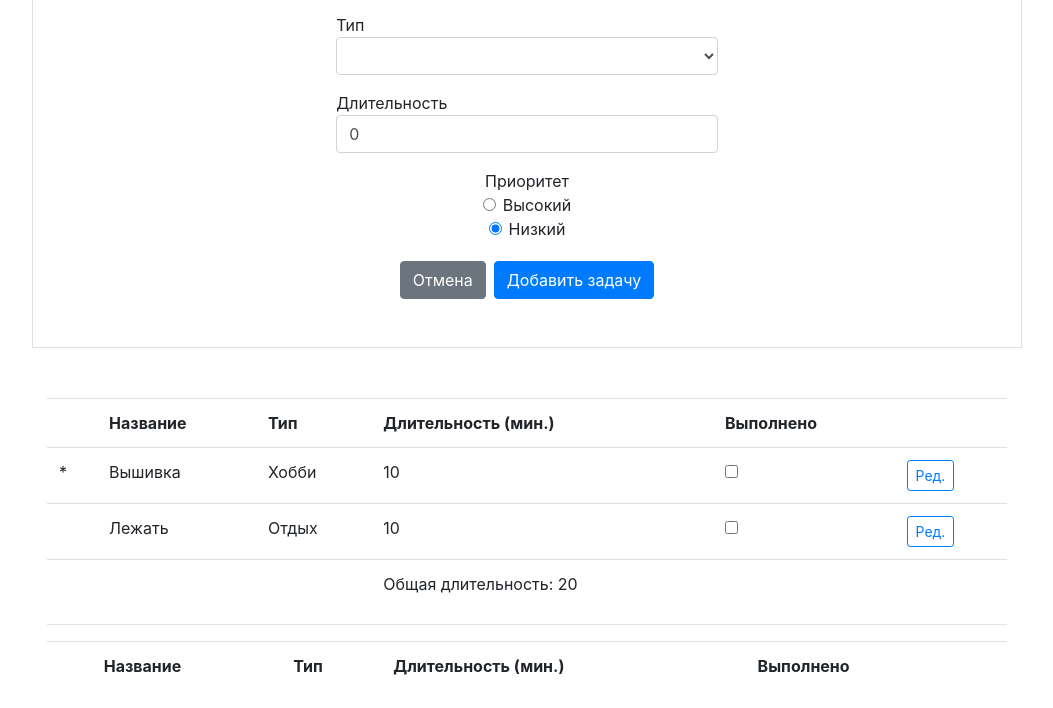
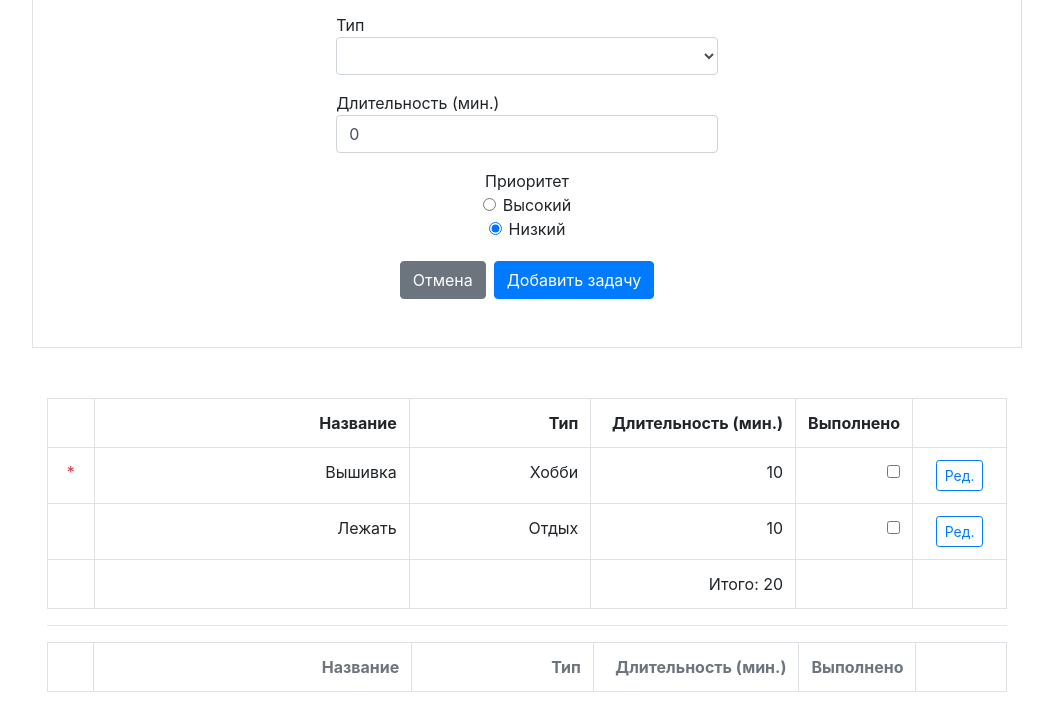
Before and after one commit to KindWarlock/ToDo-List--Vue.js-, a plain HTML site: page index.html in a window 1280 px wide. Shown: the part 264-972 px from the top of the page, without its empty margins (113-1166 px from the left). Drawn offline with nearby package versions, Linux system fonts and the light colour scheme.

Commit message:
Prettier layout

```diff
--- a/index.html
+++ b/index.html
@@ -32,7 +32,7 @@
                     </div>
                     <div class="form-group my-3">
                         <label class="add-task__input w-100">
-                            Длительность
+                            Длительность (мин.)
                             <input type="number" v-model.numeric="new_task.duration" class="form-control">
                         </label>
                     </div>
@@ -65,60 +65,60 @@
 
             </div>
             <div class="day__tasks tasks">
-                <table class="tasks__table table" id="tasks-table">
+                <table class="tasks__table table table-bordered table-hover" id="tasks-table">
                     <tr scope="row" class="tasks__tr">
-                        <th></th>
-                        <th>Название</th>
-                        <th>Тип</th>
-                        <th>Длительность (мин.)</th>
-                        <th>Выполнено</th>
-                        <th></th>
+                        <th scope="col" class="text-center" style="width: 5%"></th>
+                        <th scope="col" class="text-right" style="width: 35%">Название</th>
+                        <th scope="col" class="text-right" style="width: 20%">Тип</th>
+                        <th scope="col" class="text-right" style="width: 22%">Длительность (мин.)</th>
+                        <th scope="col" class="text-right" style="width: 3%">Выполнено</th>
+                        <th scope="col" class="text-center" style="width: 10%"></th>
                     </tr>
                     <template v-for="task in tasks">
                         <tr scope="row" class="tasks__tr" v-if="!task.isDone">
-                            <td class="tasks__td">
-                                <span class="tasks__prio" v-if="task.prio">*</span>
+                            <td class="text-center">
+                                <span class="text-danger" v-if="task.prio">*</span>
                             </td>
-                            <td class="tasks__td">{{ task.name }}</td>
-                            <td class="tasks__td">{{ task.type }}</td>
-                            <td class="tasks__td">{{ task.duration }}</td>
-                            <td class="tasks__td">
+                            <td class="text-right">{{ task.name }}</td>
+                            <td class="text-right">{{ task.type }}</td>
+                            <td class="text-right">{{ task.duration }}</td>
+                            <td class="text-right">
                                 <input type="checkbox" v-model="task.isDone">
                             </td>
-                            <td class="tasks__td">
+                            <td class="text-center">
                                 <button @click="editTask" :taskId="task.taskId" class="btn btn-outline-primary btn-sm"> Ред. </button>
                             </td>
                         </tr>
                     </template>
                     <tr>
                         <td class="tasks__duration" v-for="i in 3"></td>
-                        <td class="tasks__duration">Общая длительность: {{duration}}</td>
+                        <td class="tasks__duration text-right">Итого: {{duration}}</td>
                         <td class="tasks__duration" v-for="i in 2"></td>
 
                     </tr>
                 </table>
                 <hr>
-                <table class="tasks__table tasks__done table" id="tasks-table">
+                <table class="tasks__table text-secondary table table-bordered table-hover" id="tasks-table">
                     <tr scope="row" class="tasks__tr">
-                        <th></th>
-                        <th>Название</th>
-                        <th>Тип</th>
-                        <th>Длительность (мин.)</th>
-                        <th>Выполнено</th>
-                        <th></th>
+                        <th scope="col" class="text-center" style="width: 5%"></th>
+                        <th scope="col" class="text-right" style="width: 35%">Название</th>
+                        <th scope="col" class="text-right" style="width: 20%">Тип</th>
+                        <th scope="col" class="text-right" style="width: 22%">Длительность (мин.)</th>
+                        <th scope="col" class="text-right" style="width: 3%">Выполнено</th>
+                        <th scope="col" class="text-center" style="width: 10%"></th>
                     </tr>
                     <template v-for="task in tasks">
                         <tr class="tasks__tr" v-if="task.isDone">
-                            <td class="tasks__td">
-                                <span class="tasks__prio" v-if="task.prio">*</span>
+                            <td class="text-center">
+                                <span v-if="task.prio">*</span>
                             </td>
-                            <td class="tasks__td">{{ task.name }}</td>
-                            <td class="tasks__td">{{ task.type }}</td>
-                            <td class="tasks__td">{{ task.duration }}</td>
-                            <td class="tasks__td">
+                            <td class="text-right">{{ task.name }}</td>
+                            <td class="text-right">{{ task.type }}</td>
+                            <td class="text-right">{{ task.duration }}</td>
+                            <td class="text-right">
                                 <input type="checkbox" v-model="task.isDone">
                             </td>
-                            <td class="tasks__td">
+                            <td class="text-center">
                                 <button @click="editTask" :taskId="task.taskId" class="btn btn-outline-primary btn-sm"> Ред. </button>
                             </td>
                         </tr>
```
